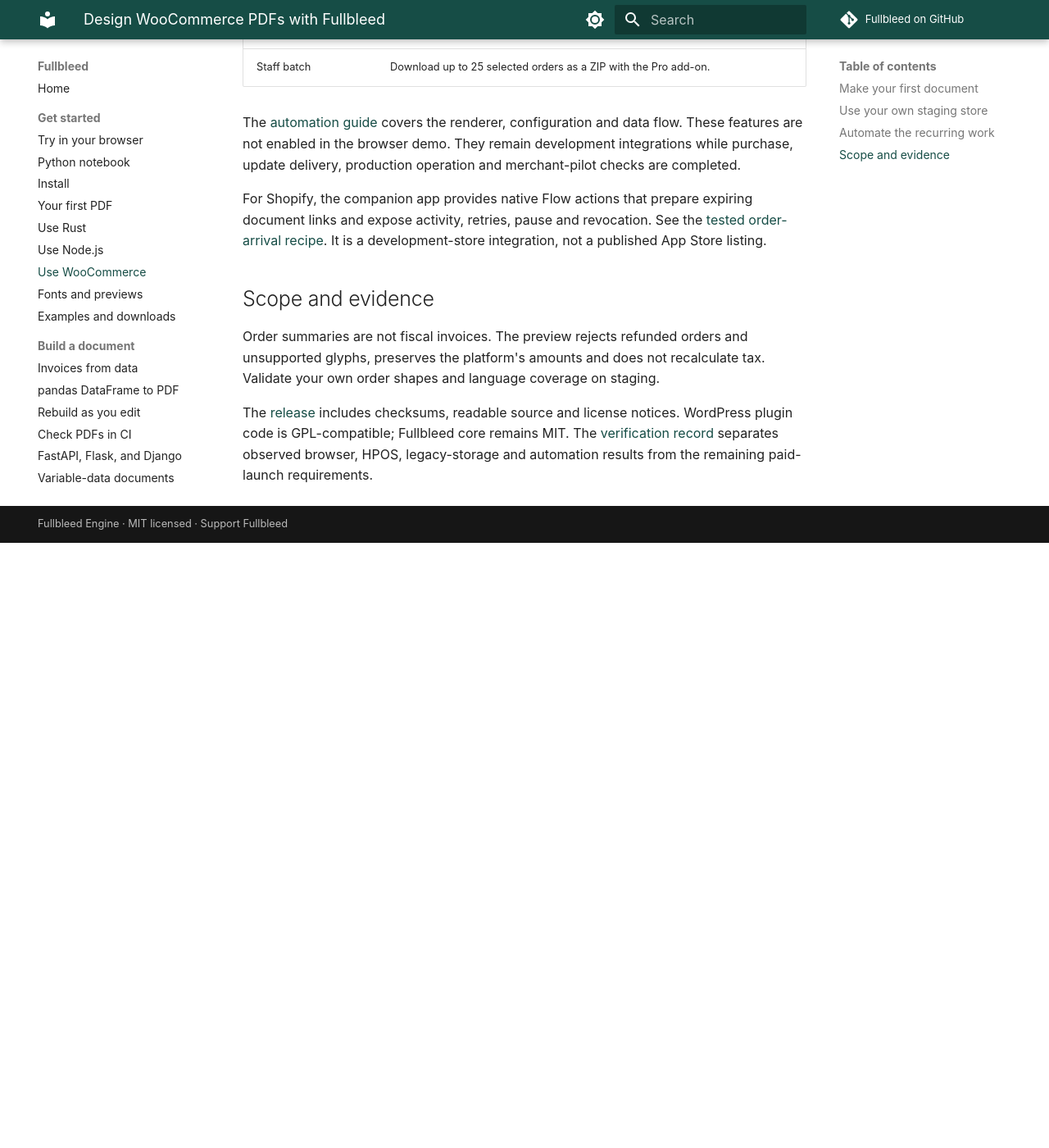
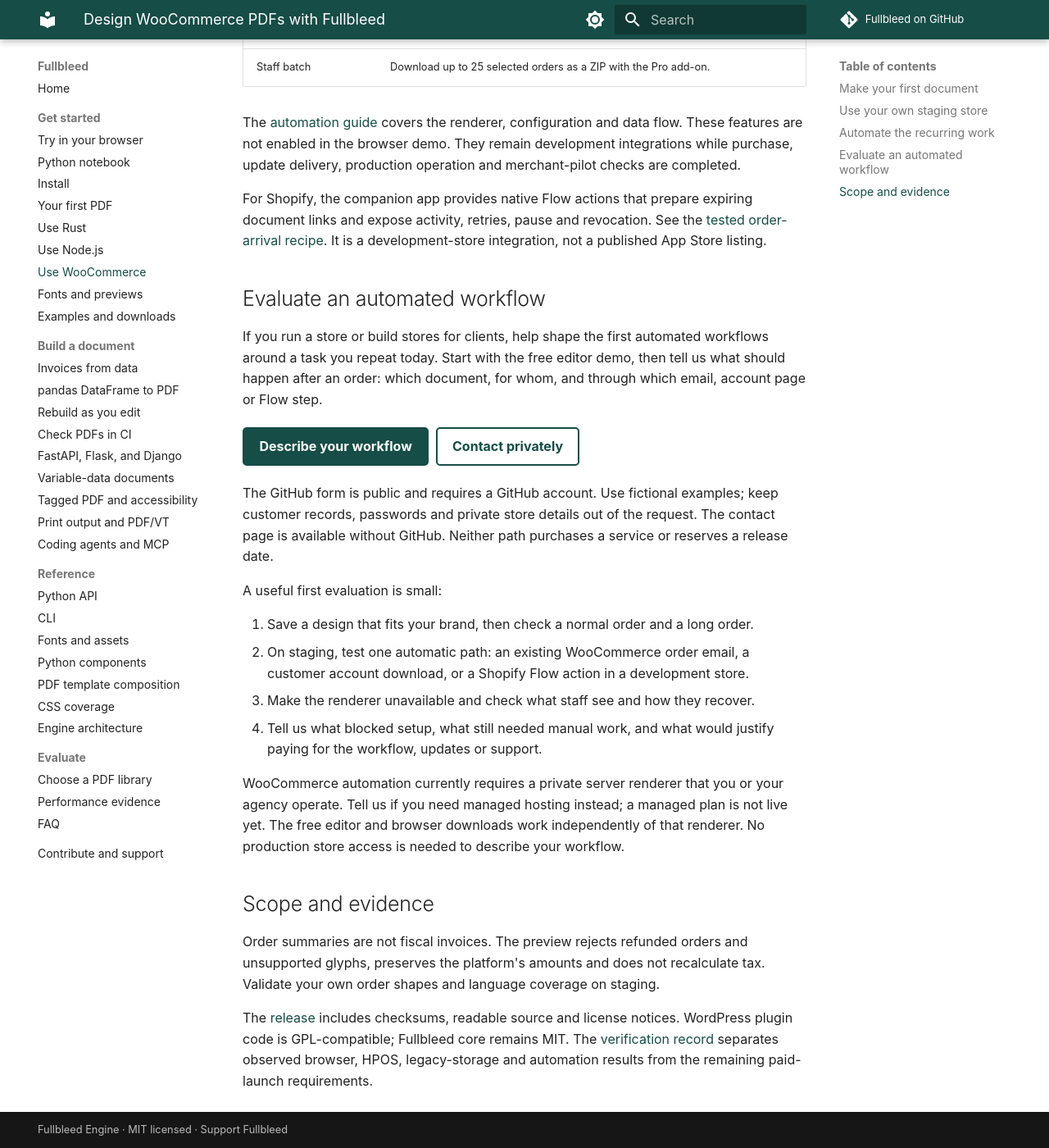
Before and after one commit to fullbleed-engine/docs, an MkDocs documentation site: the page built from docs/guides/woocommerce.md, in a window 1280 px wide and 1400 px high, scrolled down 2693 px. Shown: the whole window at 82% size. Built offline with MkDocs 1.6.1 and Material for MkDocs 9.7.7, drawn with Linux system fonts in a browser that asks for light colours; comment, search, counter and statistics services are not loaded; before the commit the page ends 3355 px from its top, so only the background shows below that.

Commit message:
Add merchant workflow evaluation to commerce guide (#22)

```diff
--- a/docs/guides/woocommerce.md
+++ b/docs/guides/woocommerce.md
@@ -78,6 +78,35 @@
 See the [tested order-arrival recipe](https://github.com/fullbleed-engine/fullbleed-commerce/blob/main/shopify/recipes/order-documents.md).
 It is a development-store integration, not a published App Store listing.
 
+## Evaluate an automated workflow
+
+If you run a store or build stores for clients, help shape the first automated
+workflows around a task you repeat today. Start with the free editor demo, then
+tell us what should happen after an order: which document, for whom, and through
+which email, account page or Flow step.
+
+[Describe your workflow](https://github.com/fullbleed-engine/fullbleed-commerce/issues/new?template=commerce-pilot.yml){ .md-button .md-button--primary }
+[Contact privately](https://www.fullbleed.dev/contact){ .md-button }
+
+The GitHub form is public and requires a GitHub account. Use fictional examples;
+keep customer records, passwords and private store details out of the request.
+The contact page is available without GitHub. Neither path purchases a service
+or reserves a release date.
+
+A useful first evaluation is small:
+
+1. Save a design that fits your brand, then check a normal order and a long order.
+2. On staging, test one automatic path: an existing WooCommerce order email, a
+   customer account download, or a Shopify Flow action in a development store.
+3. Make the renderer unavailable and check what staff see and how they recover.
+4. Tell us what blocked setup, what still needed manual work, and what would
+   justify paying for the workflow, updates or support.
+
+WooCommerce automation currently requires a private server renderer that you or
+your agency operate. Tell us if you need managed hosting instead; a managed plan
+is not live yet. The free editor and browser downloads work independently of
+that renderer. No production store access is needed to describe your workflow.
+
 ## Scope and evidence
 
 Order summaries are not fiscal invoices. The preview rejects refunded orders
```
Also changed, not shown: docs/index.md (+2 -1 lines).
